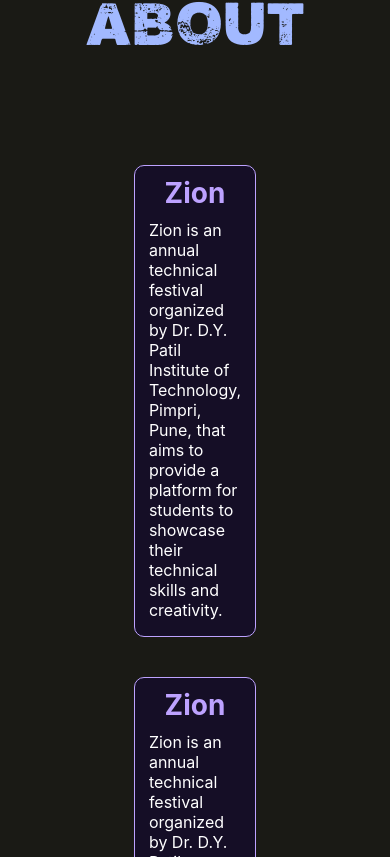
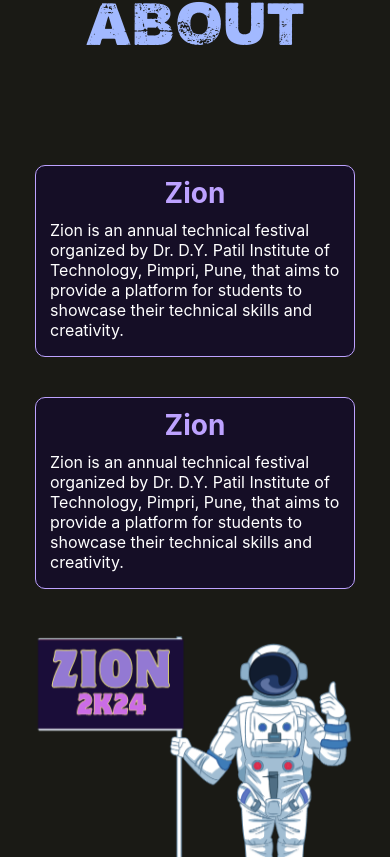
Before and after one commit to suyashcodes/zion2k24, a React (Create React App) app: page / in a window 390 px wide. Shown: the part 1247-2104 px from the top of the page. Built offline with nearby package versions, Linux system fonts and the light colour scheme.

Commit message:
changes updated

```diff
--- a/src/components/aboutevent/aboutevent.css
+++ b/src/components/aboutevent/aboutevent.css
@@ -13,7 +13,7 @@
 .aboutContainer {
   display: flex;
   flex-direction: row;
-  flex-wrap: wrap;
+  /* flex-wrap: wrap;?\ */
   justify-content: center;
   align-items: center;
 }
@@ -29,6 +29,9 @@
   align-items: center;
   margin: 20px;
   border-radius: 10px;
+}
+.about1{
+  width: 25%;
 }
 .eventPara {
   padding: 0 12px;
@@ -61,7 +64,7 @@
   border-radius: 10px;
   /* opacity: 0.7; */
   /* margin-left: 10px; */
-  /* scale: 1.5; */
+  scale: 1.3;
   /* animation: logo 5s linear infinite; */
 }
 
@@ -105,5 +108,8 @@
     flex-direction: column-reverse;
     margin: 0 auto 0 auto;
   }
-
+  .about1{
+    width : 90% !important;
+    /* width: 25%; */
+  }
 }
--- a/src/components/events/Events.jsx
+++ b/src/components/events/Events.jsx
@@ -22,7 +22,7 @@
           <div className="domainHeading">EVENTS</div>
         </div>
         <div className="eventBoxes">
-          <Fade direction="top" duration={5000}>
+          <Fade direction="bottom" duration={2000}>
           {eventJson.map((event, index) => (
             <div className="eventBox" key={index}>
                 <div className="event1">
--- a/src/components/events/events.css
+++ b/src/components/events/events.css
@@ -70,7 +70,7 @@
   /* box-shadow: 1px 1px 5px 3px rgba(251, 112, 62, 0.3); */
   width: 60vw;
   border-radius: 15px;
-  margin: 0 60px 60px 0;
+  margin: 0;
   border: 1px solid rgb(189, 162, 255);
   display: flex;
   flex-direction: column;
```
